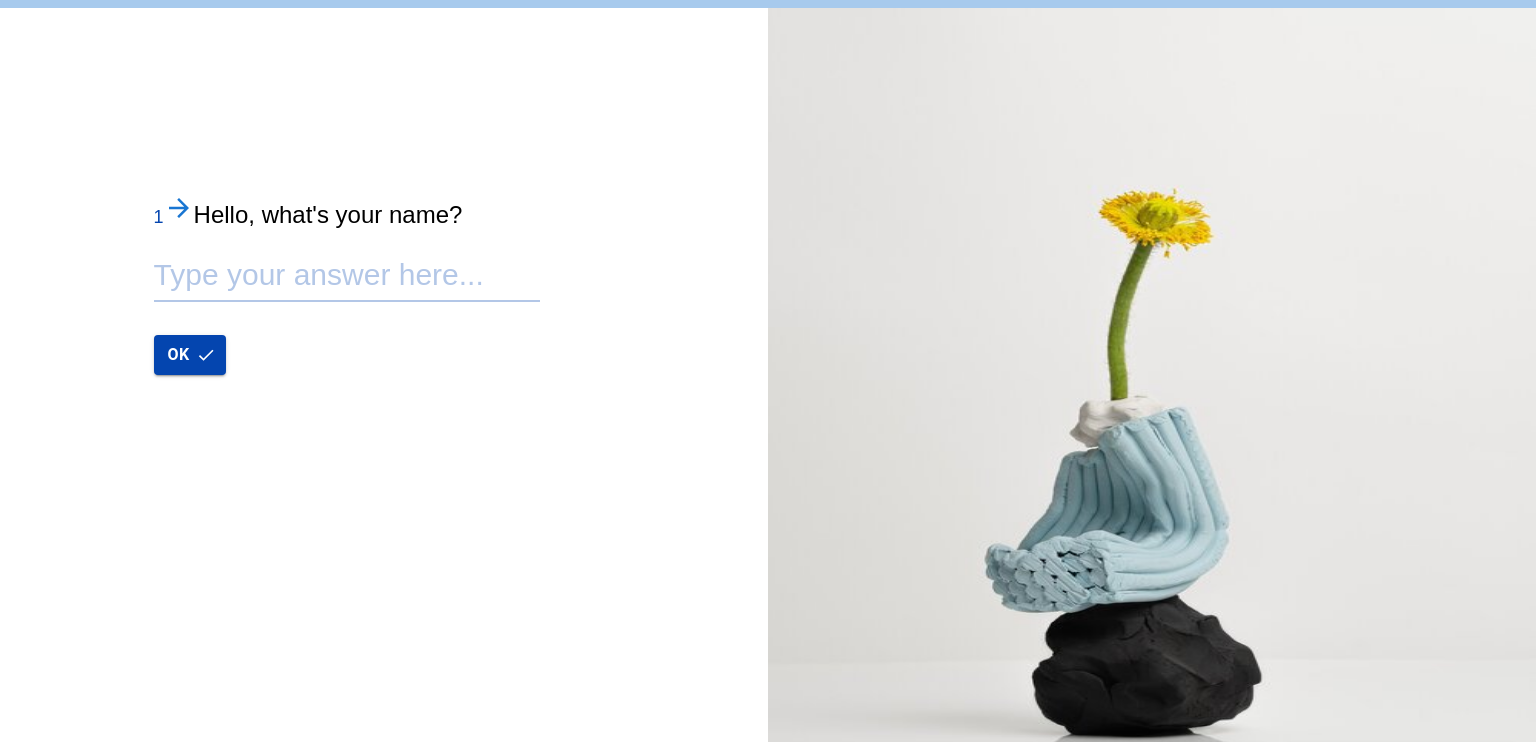
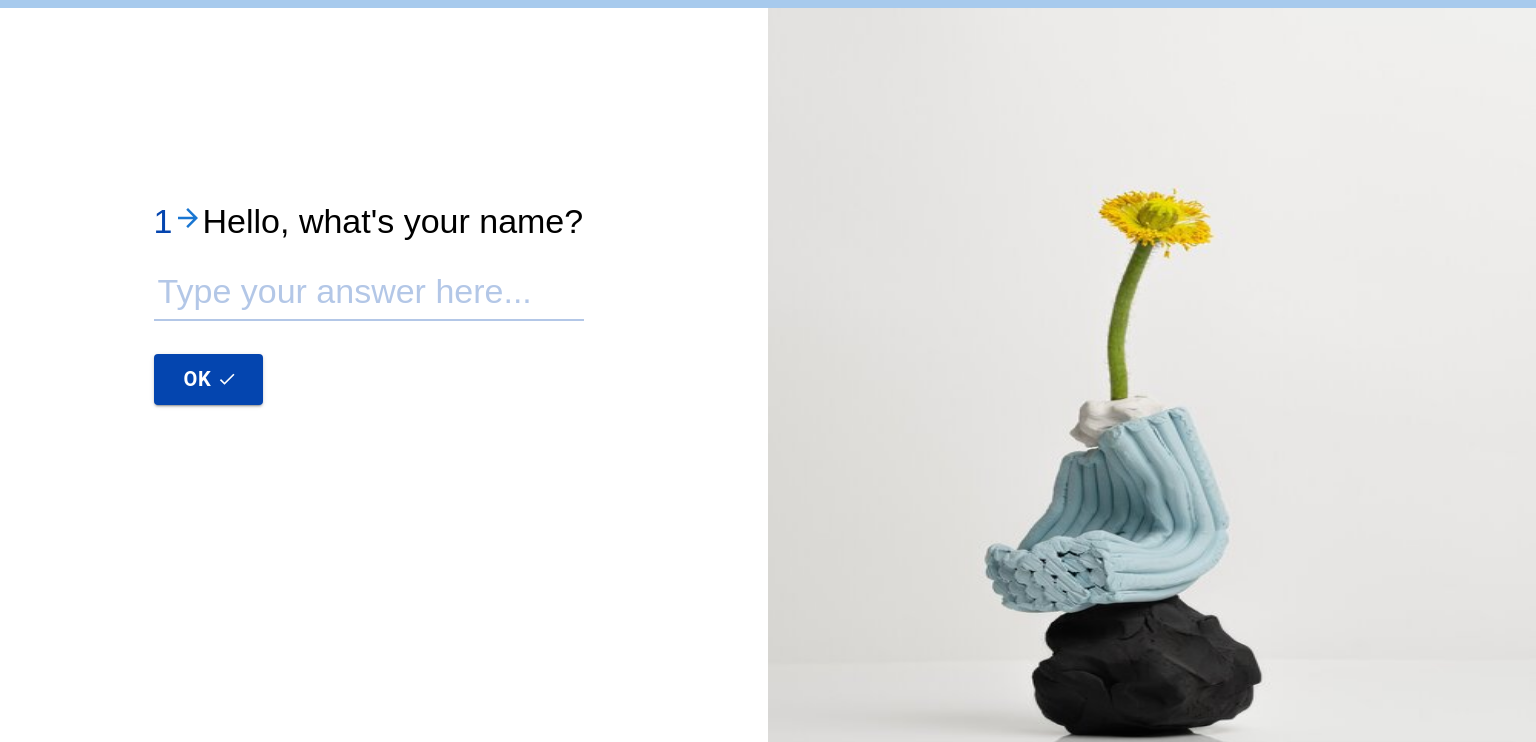
Before and after one commit to RamailoTech/Typeform-demo, a React (Create React App) app: page / in a window 1536 px wide. Shown: the top 742 px of the page. Built offline with nearby package versions, Linux system fonts and the light colour scheme.

Commit message:
responsive css

```diff
--- a/src/assets/styles/form.css
+++ b/src/assets/styles/form.css
@@ -1,11 +1,11 @@
-.transition-ease-in-out{
+.transition-ease-in-out {
   transition: 0.3s ease-in-out;
   -webkit-transition: 0.3s ease-in-out;
 }
 .wrapper-grid1 {
   position: relative;
 }
-.wrapper-grid2{
+.wrapper-grid2 {
   position: relative;
 }
 
@@ -29,21 +29,21 @@
   font-size: 18px;
 }
 
-.wrapper{
+.wrapper {
   width: 100%;
   height: 100vh;
   overflow: hidden;
   position: relative;
 }
-.grid-button{
+.grid-button {
   margin-top: 18px !important;
-  background-color:#0445af !important;
-  padding:6px 14px !important;;
-  font-size:16px !important;;
-  font-weight:700 !important;;
+  background-color: #0445af !important;
+  padding: 6px 14px !important;
+  font-size: 16px !important;
+  font-weight: 700 !important;
 }
 
-.wrapper .navigation{
+.wrapper .navigation {
   position: fixed;
   bottom: 0;
   right: 0;
@@ -53,8 +53,20 @@
   gap: 20px;
 }
 
-
 .wrapper img {
   width: 100%;
   height: 100vh;
 }
+@media screen and (min-width: 1400px) {
+  .grid-question {
+    font-size: 34px;
+  }
+  .grid-question span {
+    font-size: 34px;
+  }
+
+  .grid-button {
+    padding: 8px 30px !important;
+    font-size: 20px !important;
+  }
+}
--- a/src/components/Formpage.jsx
+++ b/src/components/Formpage.jsx
@@ -46,7 +46,7 @@ export const Formpage = ({ question, navigateNext, index }) => {
             <Grid item xs={6} className="wrapper-grid1">
               <Box className="box-grid">
                 <p className="grid-question">
-                  <span>{visiblePageNumber}</span>
+                  <span className="question-number">{visiblePageNumber}</span>
                   <ArrowForwardIcon
                     color="primary"
                     sx={{ fontSize: { lg: "30px" } }}
@@ -88,7 +88,10 @@ export const Formpage = ({ question, navigateNext, index }) => {
                       className="grid-button"
                       endIcon={
                         <CheckIcon
-                          sx={{ marginLeft: { md: "-8px", lg: "-2px" } }}
+                          sx={{
+                            fontSize: "40",
+                            marginLeft: { md: "-8px", lg: "-2px" },
+                          }}
                         />
                       }
                       onClick={handleChange}
--- a/src/components/input/input.css
+++ b/src/components/input/input.css
@@ -69,3 +69,17 @@
   background-color: #0445af;
   color: #fff;
 }
+
+@media screen and (min-width: 1400px) {
+  .text_answer_input {
+    width: 430px;
+    font-size: 34px;
+    padding: 0px 0px 8px 4px;
+  }
+
+  .radio_input_button {
+    font-size: 25px;
+    min-width: 350px;
+    margin-bottom: 10px;
+  }
+}
--- a/src/context/questions/QuestionState.js
+++ b/src/context/questions/QuestionState.js
@@ -20,14 +20,14 @@ const QuestionState = (props) => {
           Male: [
             {
               id: 6,
-              question: "Your favourite Crickter?",
+              question: "What's you thinking?",
               answer: {
                 type: "text",
               },
             },
             {
               id: 9,
-              question: "Your least favourite Crickter?",
+              question: "Your  favourite web-series?",
               answer: {
                 type: "text",
               },
@@ -36,14 +36,14 @@ const QuestionState = (props) => {
           Female: [
             {
               id: 7,
-              question: "Your favourite Footballer?",
+              question: "whats on your mind?",
               answer: {
                 type: "text",
               },
             },
             {
               id: 8,
-              question: "Your least favourite Footballer?",
+              question: "Your favourite play?",
               answer: {
                 type: "text",
               },
--- a/src/pages/Form.jsx
+++ b/src/pages/Form.jsx
@@ -12,9 +12,6 @@ import { Box } from "@mui/material";
 export const Form = () => {
   let questions = useContext(QuestionContext);
   const {
-    page,
-    setPage,
-    formValue,
     visiblePageNumber,
     setVisiblePageNumber,
     setPageLength,
```
